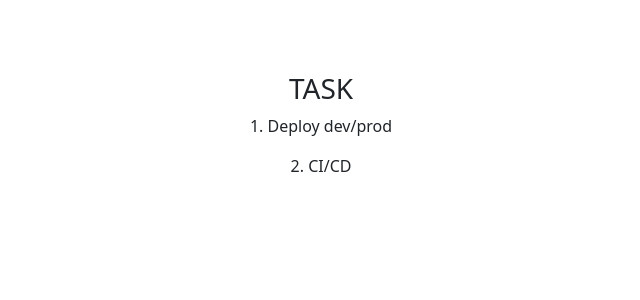
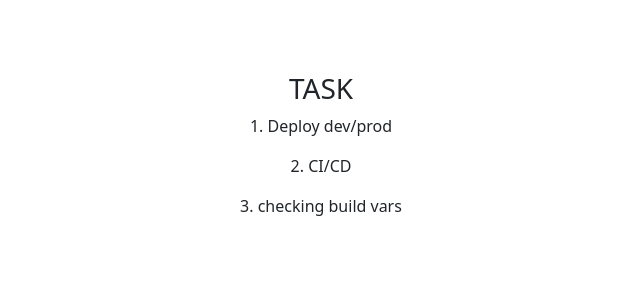
Before and after one commit to sofinan/api_hw, a Flask app: template templates/task.html in a window 1280 px wide. Shown: the part 169-469 px from the top of the page, without its empty margins (319-959 px from the left). Run offline with Flask 2, Linux system fonts and the light colour scheme; the template is opened without the code that fills it, so the values that code supplies are empty.

Commit message:
buil vars

```diff
--- a/templates/task.html
+++ b/templates/task.html
@@ -10,6 +10,7 @@
       <h3>TASK</h3>
       <p>1. Deploy dev/prod</p>
       <p>2. CI/CD </p>
+      <p>3. checking build vars</p>
     </div>
     </div>
   </div>
```
